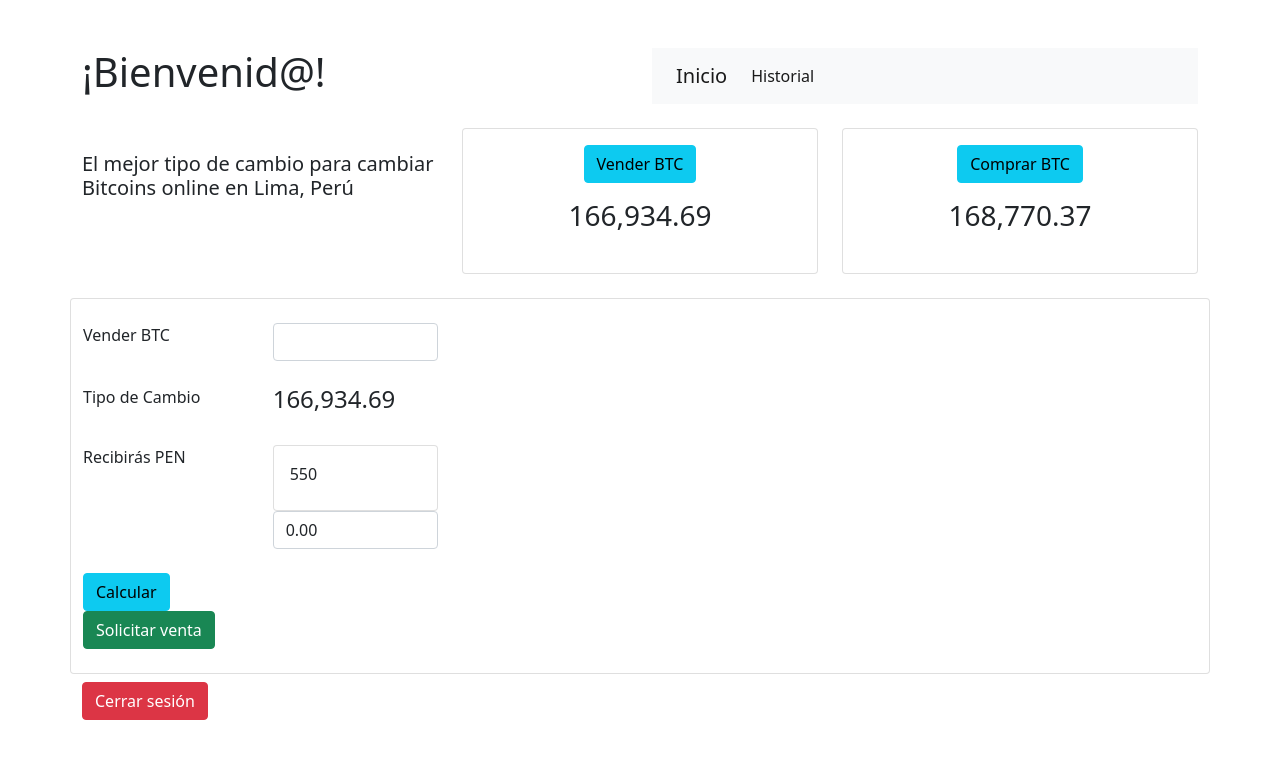
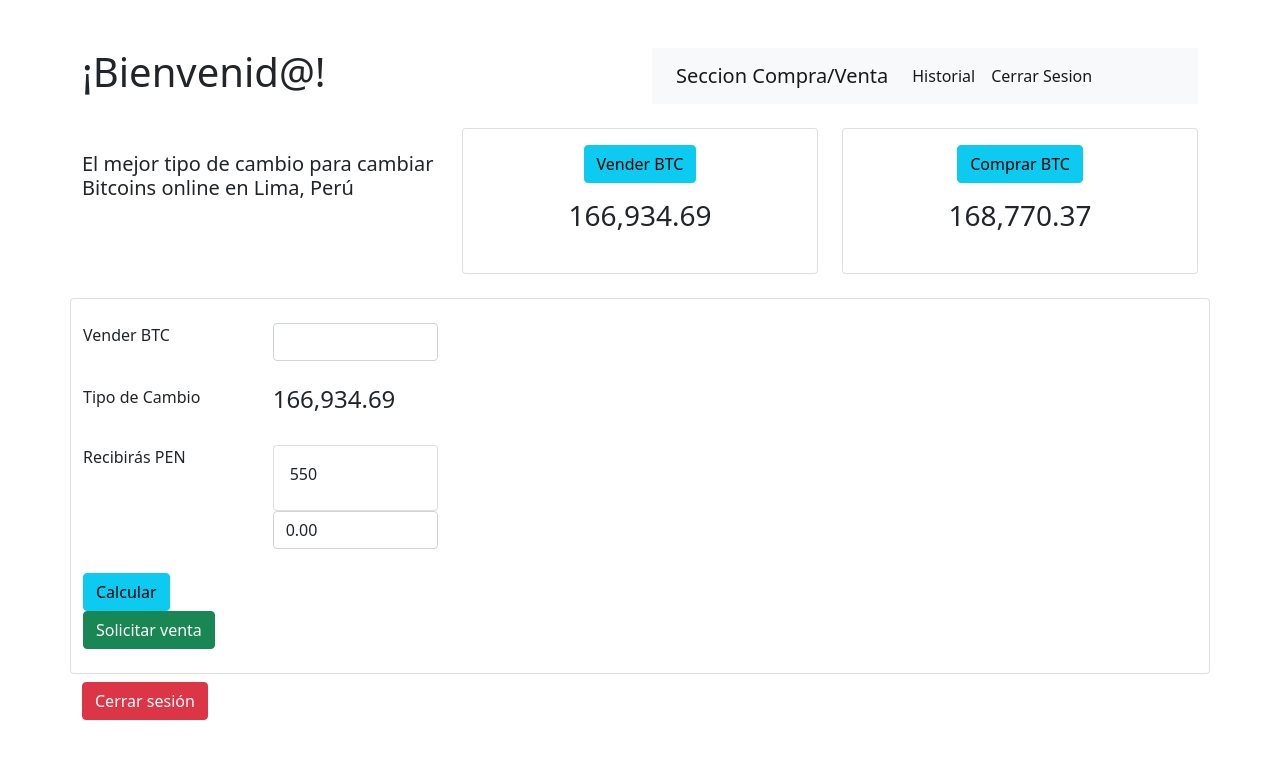
Before and after one commit to Jacquie10/TrabajoFinalPrograWeb, a Next.js app: page /main in a window 1280 px wide. Shown: the top 758 px of the page. Built offline with nearby package versions, Linux system fonts and the light colour scheme.

Commit message:
menu Navegacion

```diff
--- a/component/BarraMain.component.js
+++ b/component/BarraMain.component.js
@@ -3,13 +3,15 @@ const BarraMain = () =>
     return <div>
         <nav className="navbar navbar-expand-lg navbar-light bg-light">
             <div className="container-fluid">
-                <a className="navbar-brand" href="/">Inicio</a>
+                <a className="navbar-brand" href="/main">Seccion Compra/Venta </a>
                 <button className="navbar-toggler" type="button" data-bs-toggle="collapse" data-bs-target="#navbarNavAltMarkup" aria-controls="navbarNavAltMarkup" aria-expanded="false" aria-label="Toggle navigation">
                     <span className="navbar-toggler-icon"></span>
                 </button>
                 <div className="collapse navbar-collapse" id="navbarNavAltMarkup">
                     <div className="navbar-nav">
                         <a className="nav-link active" aria-current="page" href="/historial">Historial</a>
+                        <a className="nav-link active" aria-current="page" href="/">Cerrar Sesion</a>
+
 
                     </div>
                 </div>
--- a/component/bienvenido.component.js
+++ b/component/bienvenido.component.js
@@ -37,6 +37,7 @@ const Bienvenido = (props) =>
         const Monto = event.target.value
         settxtMonto(Monto)
         console.log(Monto)
+
     }
 
 
@@ -44,6 +45,8 @@ const Bienvenido = (props) =>
 
         const valor = document.getElementById("cambioId")
         console.log(valor)
+
+
     }
 
 
```
